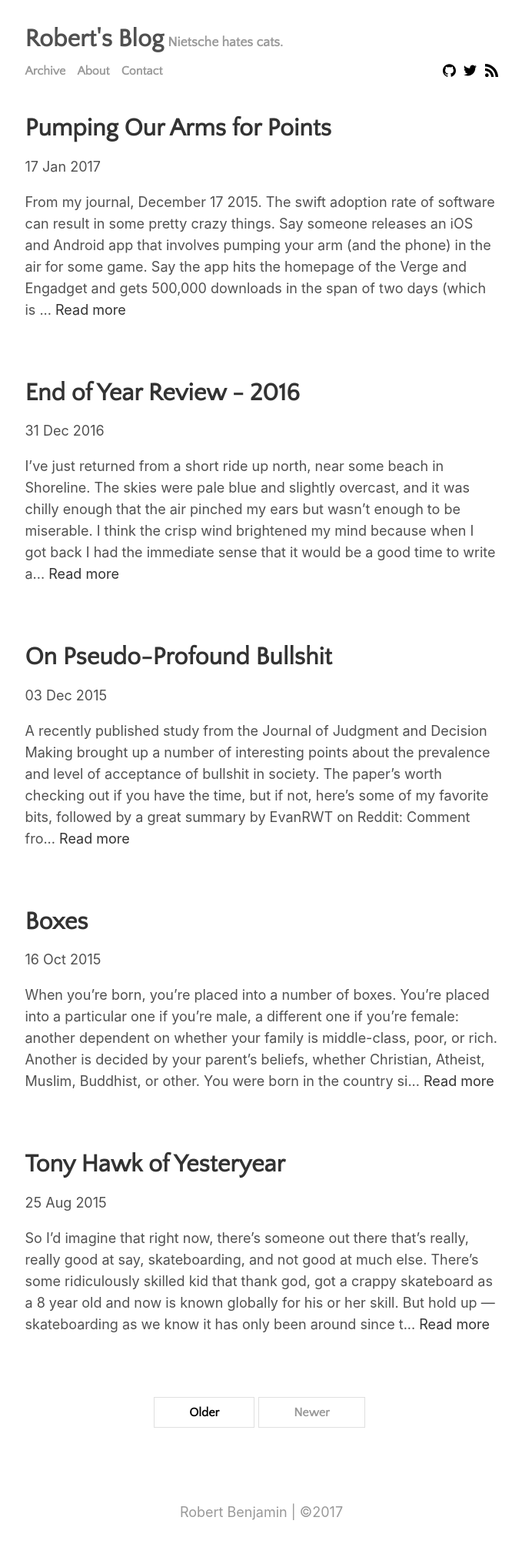
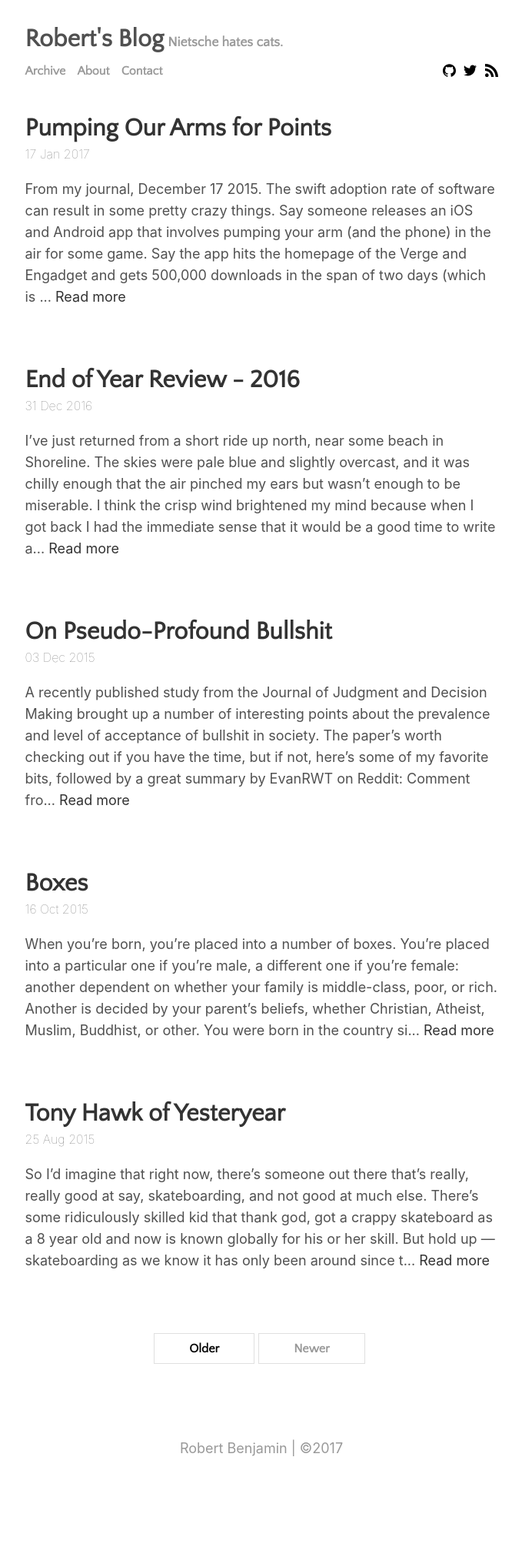
Before and after one commit to robertbenjamin/blog, a Jekyll site: the page built from index.html, in a window 1280 px wide. Shown: the whole page at 77% size, without its empty margins (300-979 px from the left). Built offline with Jekyll 4.4.1, drawn with Linux system fonts in a browser that asks for light colours; the list of posts is cut into pages by our own code; after the commit the page ends 1936 px from its top, so only the background shows below that.

Commit message:
Update index page's post date styling - Clean up include HTML code

```diff
--- a/_includes/google-analytics.html
+++ b/_includes/google-analytics.html
@@ -1,9 +1,7 @@
-<!-- Global site tag (gtag.js) - Google Analytics -->
 <script async src="https://www.googletagmanager.com/gtag/js?id={{ site.data.settings.google-ID }}"></script>
 <script>
   window.dataLayer = window.dataLayer || [];
   function gtag(){dataLayer.push(arguments);}
   gtag('js', new Date());
-
   gtag('config', '{{ site.data.settings.google-ID }}');
 </script>
--- a/_includes/head.html
+++ b/_includes/head.html
@@ -1,5 +1,4 @@
 <head>
-
   <title>
     {% if page.title == "Home" %}
       {{ site.data.settings.title }}
@@ -26,5 +25,4 @@
 
   <!-- Use Jekyll SEO plugin -->
   {% seo %}
-
 </head>
--- a/assets/css/main.css
+++ b/assets/css/main.css
@@ -112,6 +112,16 @@ blockquote {
   margin-bottom: 5rem;
   padding: 0;
   list-style: none;
+}
+
+.posts .posts-title {
+  margin-bottom: 5px;
+}
+
+.post-date {
+  font-weight: 100;
+  font-size: 16px;
+  color: #777;
 }
 
 .post {
--- a/index.html
+++ b/index.html
@@ -5,15 +5,15 @@ title: Home
 
 {% for post in paginator.posts %}
 <div class="posts">
-  <h1>
+  <h1 class="posts-title">
     <a href="{{ site.github.url }}{{ post.url }}">{{ post.title }}</a>
   </h1>
-  <p>
-    <span class="post-date">{{ post.date | date_to_string }}</span>
-  </p>
+  <span class="post-date">{{ post.date | date_to_string }}</span>
   {% if post.image.feature %}
   <div class="thumbnail-container">
-    <a href="{{ site.github.url }}{{ post.url }}"><img src="{{ site.github.url }}/assets/img/{{ post.image.feature }}"></a>
+    <a href="{{ site.github.url }}{{ post.url }}">
+      <img src="{{ site.github.url }}/assets/img/{{ post.image.feature }}">
+    </a>
   </div>
   {% endif %}
   <p>
@@ -26,7 +26,8 @@ title: Home
 {% if paginator.total_pages > 1 %}
 <div class="pagination">
   {% if paginator.next_page %}
-    <a class="pagination-button pagination-active" href="{{ site.github.url }}{{ paginator.next_page_path }}" class="next">Older</a>
+    <a class="pagination-button pagination-active next"
+       href="{{ site.github.url }}{{ paginator.next_page_path }}">Older</a>
   {% else %}
     <span class="pagination-button">Older</span>
   {% endif %}
```
